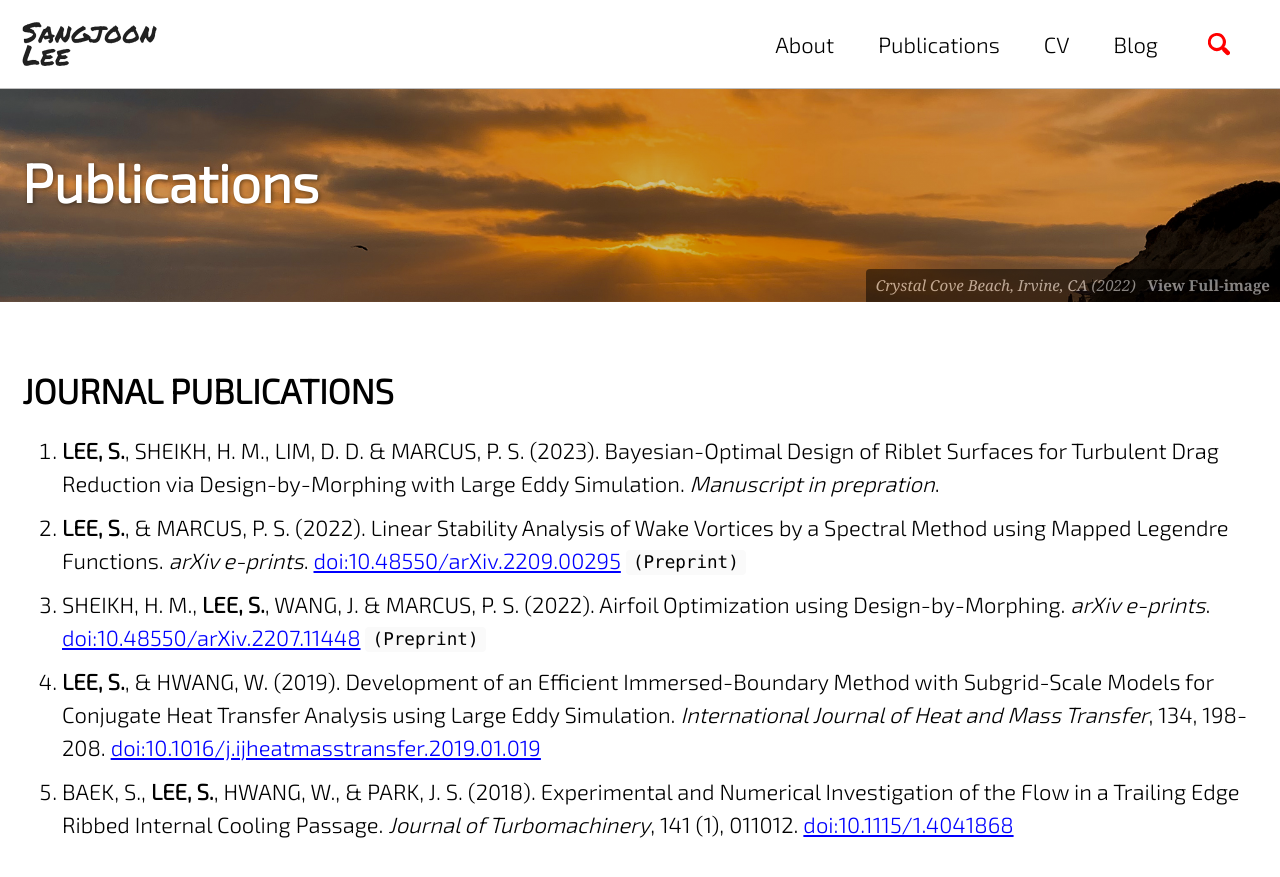
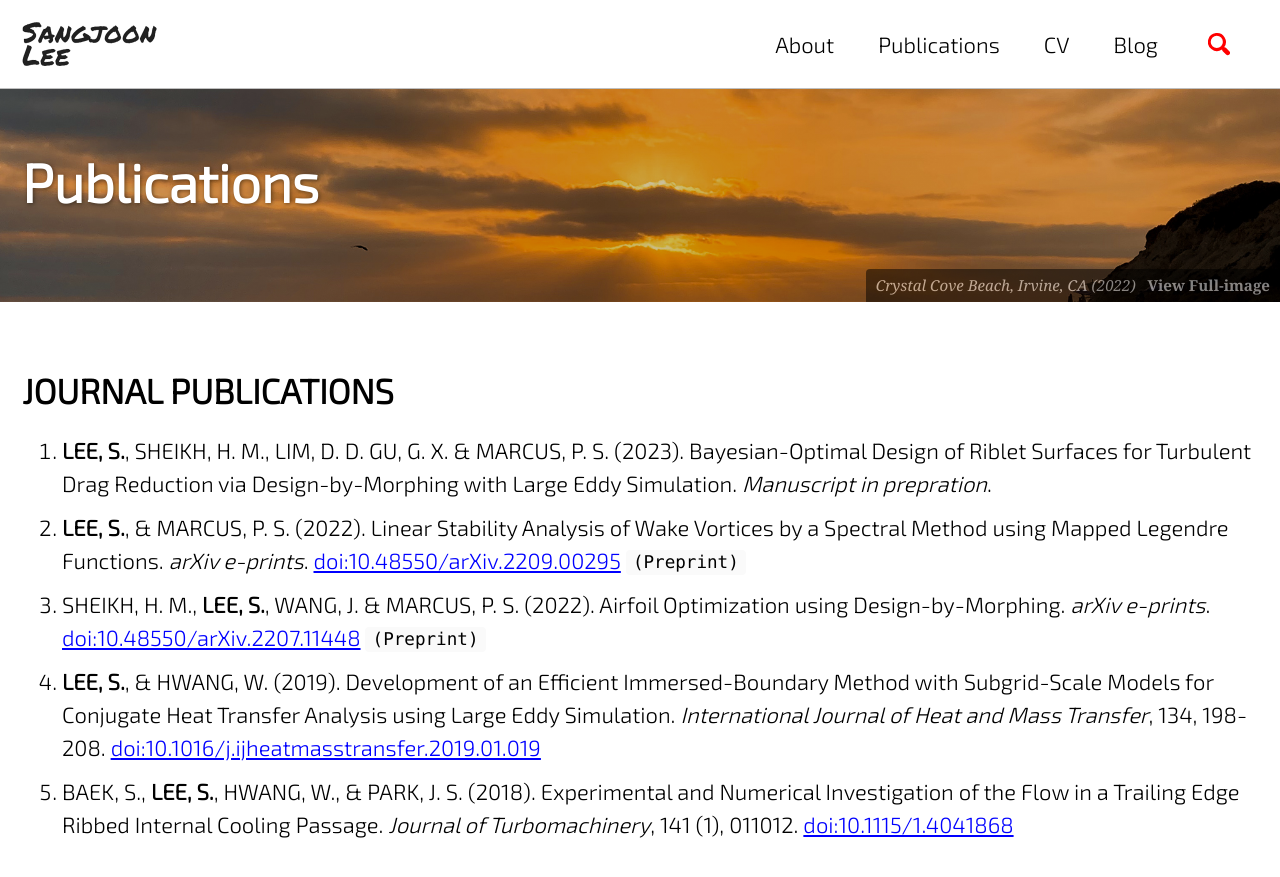
Before and after one commit to jun9303/jun9303.github.io, a Jekyll site: the page built from _pages/publications.md, in a window 1280 px wide and 900 px high. Shown: the top 877 px of the window. Built offline with Jekyll 4.4.1, drawn with Linux system fonts in a browser that asks for light colours; cached includes are drawn as plain includes; nearby versions of some CDN libraries; emoji names are drawn with the system emoji font.

````diff
--- a/_pages/publications.md
+++ b/_pages/publications.md
@@ -10,7 +10,7 @@ header:
 
 # JOURNAL PUBLICATIONS
 
-1. **LEE, S.**, SHEIKH, H. M., LIM, D. D. & MARCUS, P. S. (2023). Bayesian-Optimal Design of Riblet Surfaces for Turbulent Drag Reduction via Design-by-Morphing with Large Eddy Simulation. *Manuscript in prepration*.
+1. **LEE, S.**, SHEIKH, H. M., LIM, D. D. GU, G. X. & MARCUS, P. S. (2023). Bayesian-Optimal Design of Riblet Surfaces for Turbulent Drag Reduction via Design-by-Morphing with Large Eddy Simulation. *Manuscript in prepration*.
 2. **LEE, S.**, & MARCUS, P. S. (2022). Linear Stability Analysis of Wake Vortices by a Spectral Method using Mapped Legendre Functions. *arXiv e-prints*. [doi:10.48550/arXiv.2209.00295](https://doi.org/10.48550/arXiv.2209.00295) ```(Preprint)```
 3. SHEIKH, H. M., **LEE, S.**, WANG, J. & MARCUS, P. S. (2022). Airfoil Optimization using Design-by-Morphing. *arXiv e-prints*. [doi:10.48550/arXiv.2207.11448](
 https://doi.org/10.48550/arXiv.2207.11448) ```(Preprint)```
````
